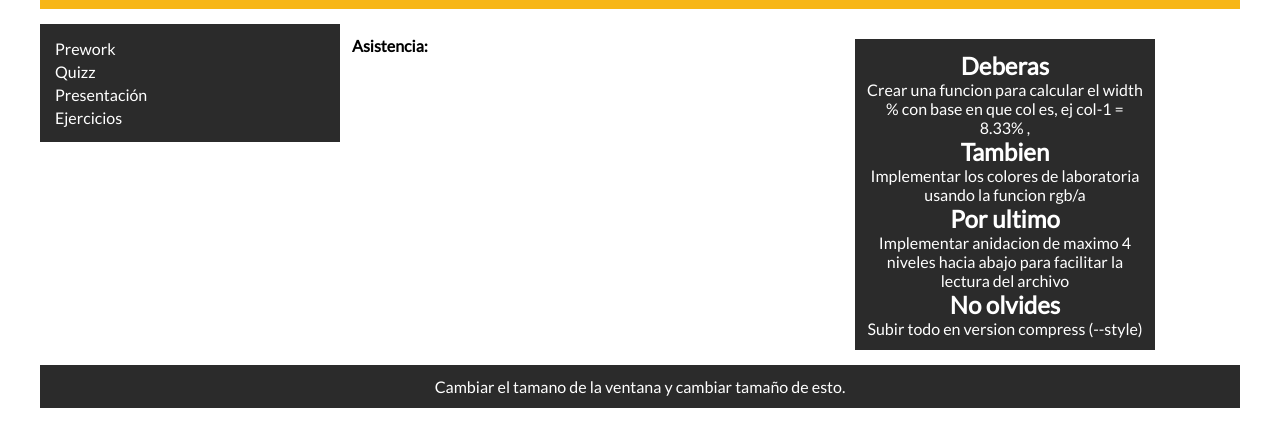
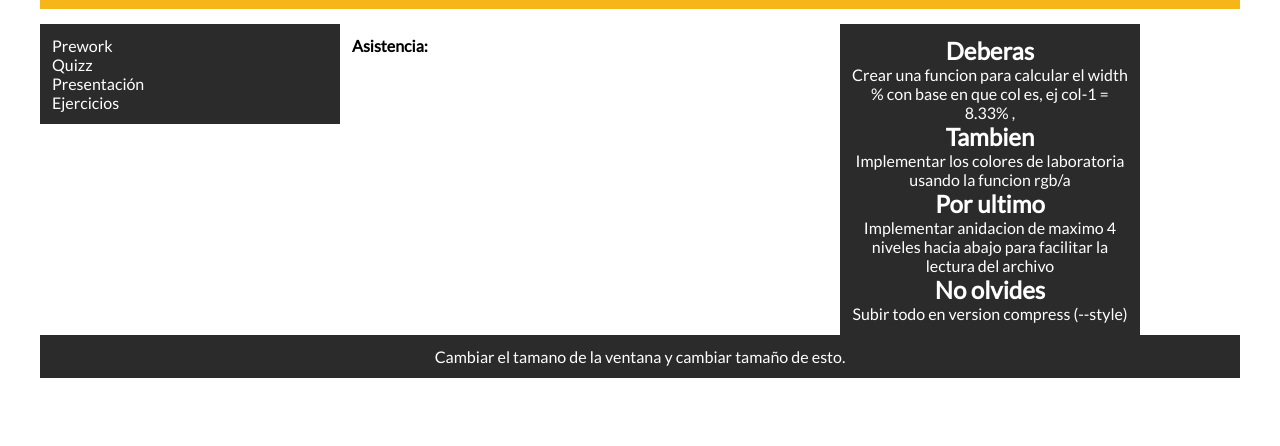
Before and after one commit to ilsecentenoz/sass-capitan, a plain HTML site: page index.html in a window 1280 px wide. Shown: the part 54-500 px from the top of the page. Drawn offline with nearby package versions, Linux system fonts and the light colour scheme; no server answers.

Commit message:
commit final

```diff
--- a/index.html
+++ b/index.html
@@ -12,26 +12,17 @@
             <div id="nav-bar" class="col-12">
               <h1>Capitán</h1>
             </div>
+          </div>
         </header>
-
-          </div>
 
         <section class="container">
           <div class="row">
-            <table id="menu" class="col-3">
-              <tr>
-                <td>Prework</td>
-              </tr>
-              <tr>
-                <td>Quizz</td>
-              </tr>
-              <tr>
-                <td>Presentación</td>
-              </tr>
-              <tr>
-                <td>Ejercicios</td>
-              </tr>
-            </table>
+            <ul id="menu" class="col-3">
+                <li>Prework</li>
+                <li>Quizz</li>
+                <li>Presentación</li>
+                <li>Ejercicios</li>
+            </ul>
 
             <div id="container-lista" class="col-5">
               <h4>Asistencia: </h4>
--- a/src/scss/style.scss
+++ b/src/scss/style.scss
@@ -14,17 +14,13 @@
 
 #menu{
    background:$gris;
+	li{
+	color:$blanco;
 
-	tr{
-
-		td{
-			color:$blanco;
-			margin: $margin-li;
-			}
-		td:hover{
-				background:$amarillo;
-				cursor:pointer;
-			}
+	}
+	li:hover{
+	background:$amarillo;
+	cursor:pointer;
 	}
 }
 
@@ -37,7 +33,6 @@
 #aside{
 	background:$gris;
 	color:$blanco;
-	margin: $margin-aside;
 	text-align: $center;
 }
 #pie-pagina{
```
Also changed, not shown: assets/css/style.css, 1 other file.
